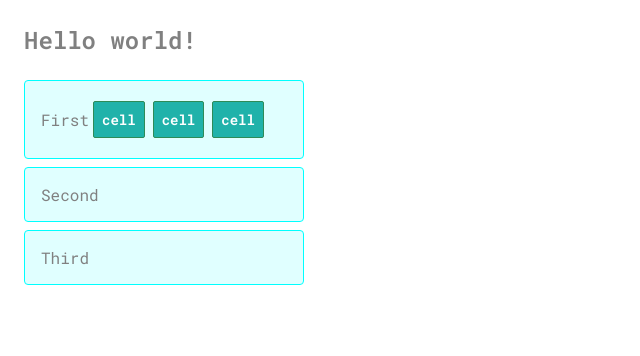
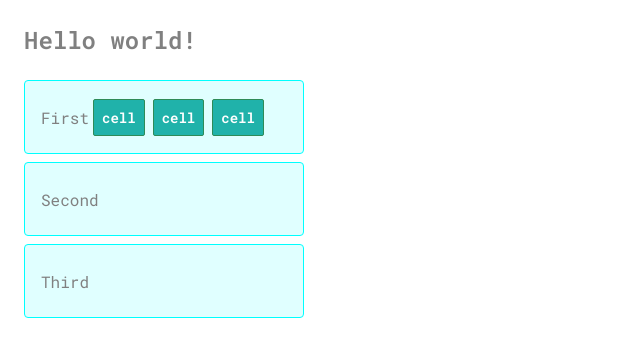
Before and after one commit to anpog/test_repo, a plain HTML site: page index.html in a window 1280 px wide. Shown: the whole page, without its empty margins (0-640 px from the left). Drawn offline with Linux system fonts and the light colour scheme.

Commit message:
fix height issue

```diff
--- a/styles.css
+++ b/styles.css
@@ -42,6 +42,7 @@ h6 {
     padding:16px;
     margin: 8px 0;
     align-items: center;
+    height: 40px;
 }
 
 .style-primary:hover {
@@ -56,6 +57,6 @@ h6 {
     border: 1px seagreen solid;
     border-radius: 2px;
     padding: 8px;
-    margin: 4px;
+    margin: 0 4px;
     align-items: center;
 }
```
